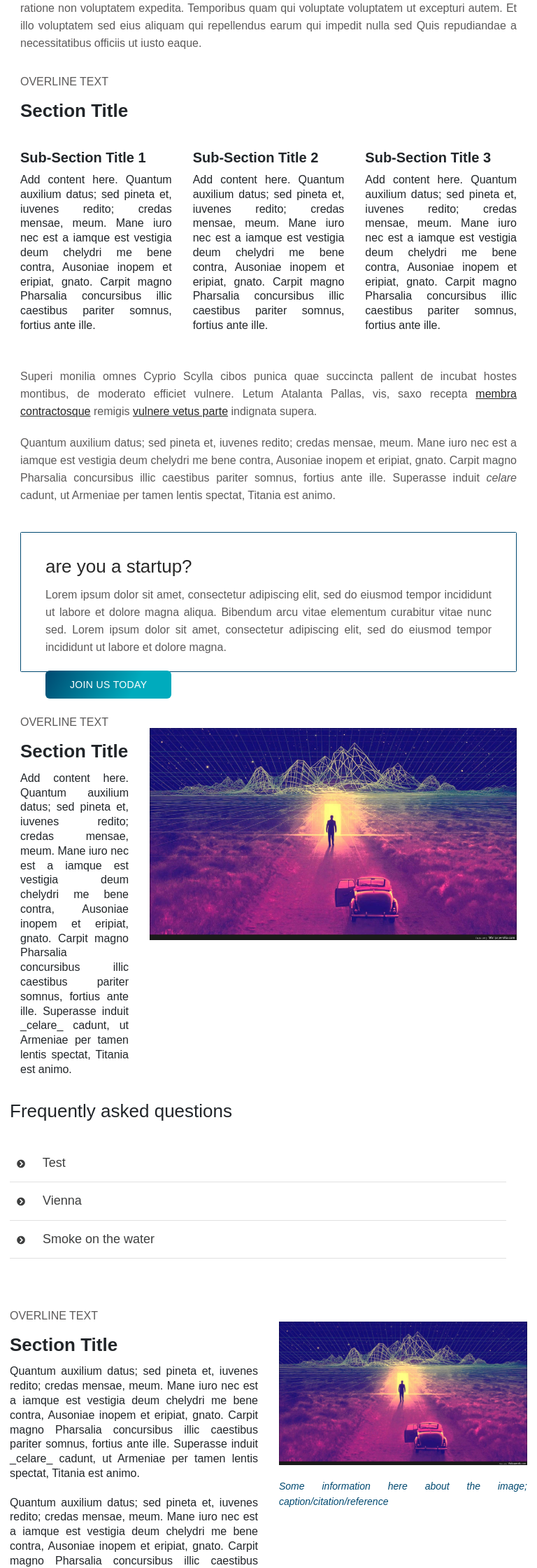
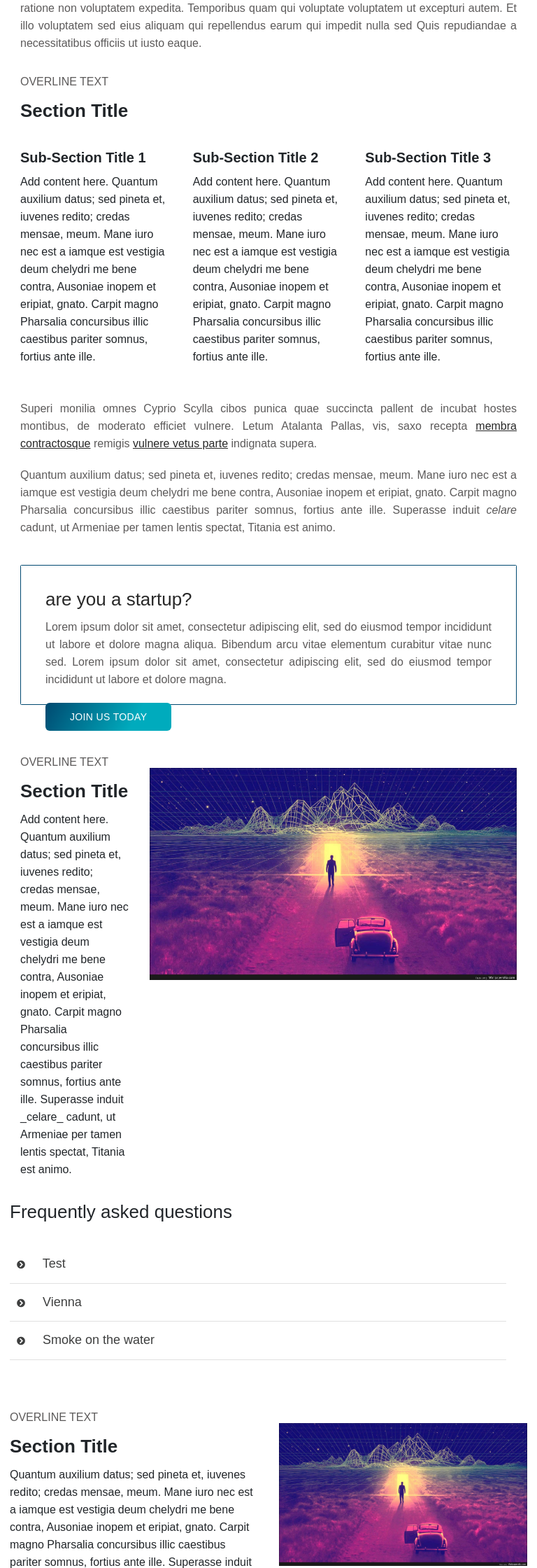
Before and after one commit to mansielhance/SangamVentures, a Jekyll site: the page built from _resource/article.md, in a window 768 px wide. Shown: the part 1553-3793 px from the top of the page at 70% size. Built offline with Jekyll 4.4.1, drawn with Linux system fonts in a browser that asks for light colours; nearby versions of some CDN libraries.

Commit message:
Fixed responsiveness for resource(s)

```diff
--- a/_sass/components/_footer.scss
+++ b/_sass/components/_footer.scss
@@ -86,4 +86,16 @@
     }
 
   }
+
+  //tablet responsiveness
+  @media screen and (min-width: 768px) and (max-width: 1180px) {
+    .row{
+      padding-left: 40px !important;
+      flex-direction: inherit !important;
+    }
+    .footer-links{
+      display: block !important;
+    }
+
+  }
 }
--- a/_sass/pages/_page-resource.scss
+++ b/_sass/pages/_page-resource.scss
@@ -7,6 +7,9 @@
   .text-widget{
     .overlineText{
       text-transform: uppercase;
+    }
+    .content{
+      line-height: 25px;
     }
     h2{
       margin-top: -10px;
@@ -21,7 +24,8 @@
         font-weight: 600;
       }
       .content{
-        text-align: justifyt;
+        text-align: justify;
+
       }
     }
   }
@@ -214,6 +218,19 @@
   //mobile responsiveness
   @media screen and (max-width: 600px) {
 
+    .text-widget{
+      margin-bottom: 20px !important;
+      .col{
+        width: 100% !important;
+        margin-bottom: 20px !important;
+        flex-basis: auto;
+      }
+    }
+    .caption{
+      display: block;
+    }
+
+
     .coverImage{
 
       min-height: 300px !important;
@@ -243,4 +260,23 @@
 
   }
 
+  //tablet responsiveness
+  @media screen and (min-width: 768px) and (max-width: 1180px) {
+
+    .cta-box{
+      margin-bottom: 70px !important;
+    }
+
+    .caption{
+      display: block !important;
+    }
+    .text-widget{
+      .content{
+        text-align: left !important;
+      }
+
+    }
+
+  }
+
 }
--- a/_sass/pages/_page-resources.scss
+++ b/_sass/pages/_page-resources.scss
@@ -68,8 +68,21 @@
       .filter-column{
         margin-bottom: 15px !important;
       }
-      row.filter-gallery{
+      .filter-gallery{
         margin-bottom: 0;
+        .col-lg-4{
+          width: 100% !important;
+        }
       }
     }
+
+  //tablet responsiveness
+  @media screen and (min-width: 768px) and (max-width: 1180px) {
+
+    .filter-gallery{
+      .col-lg-4{
+        width: 50% !important;
+      }
+    }
+  }
 }
```
